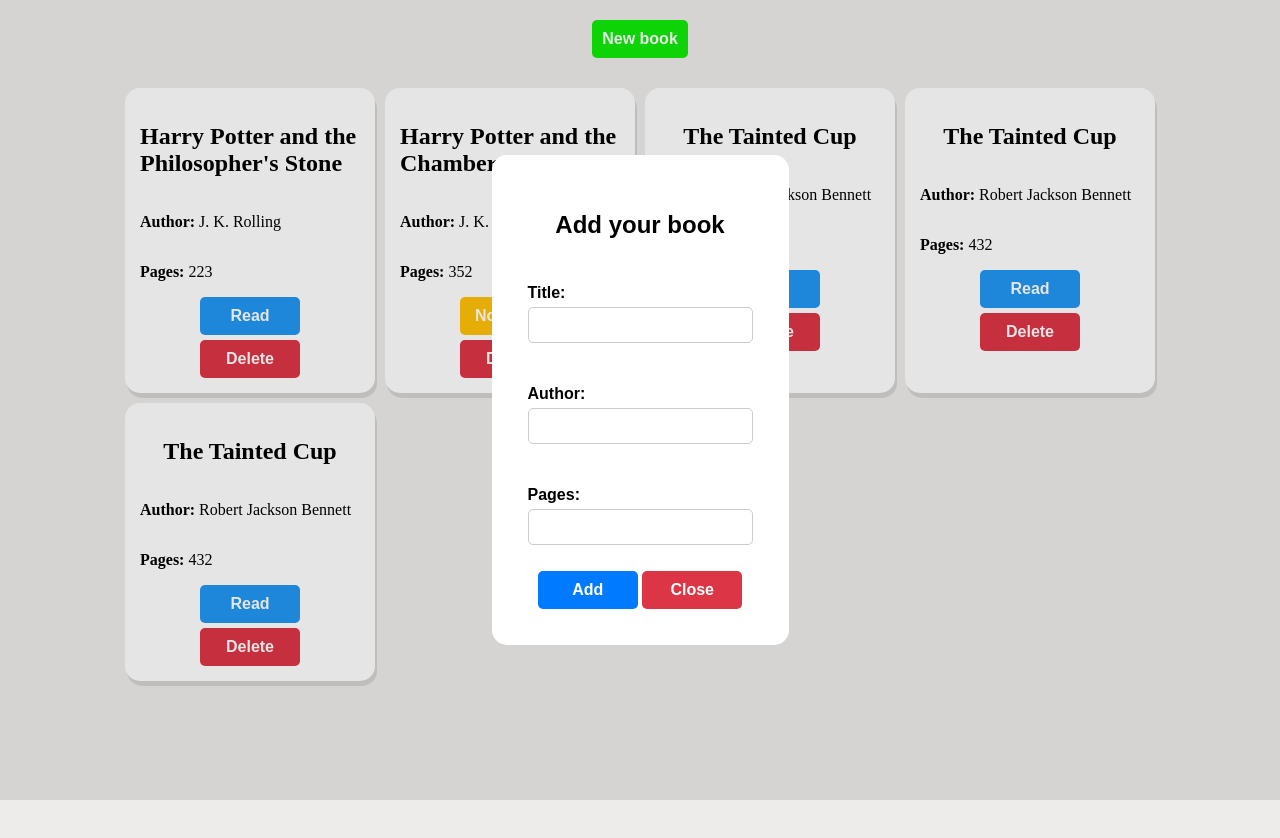
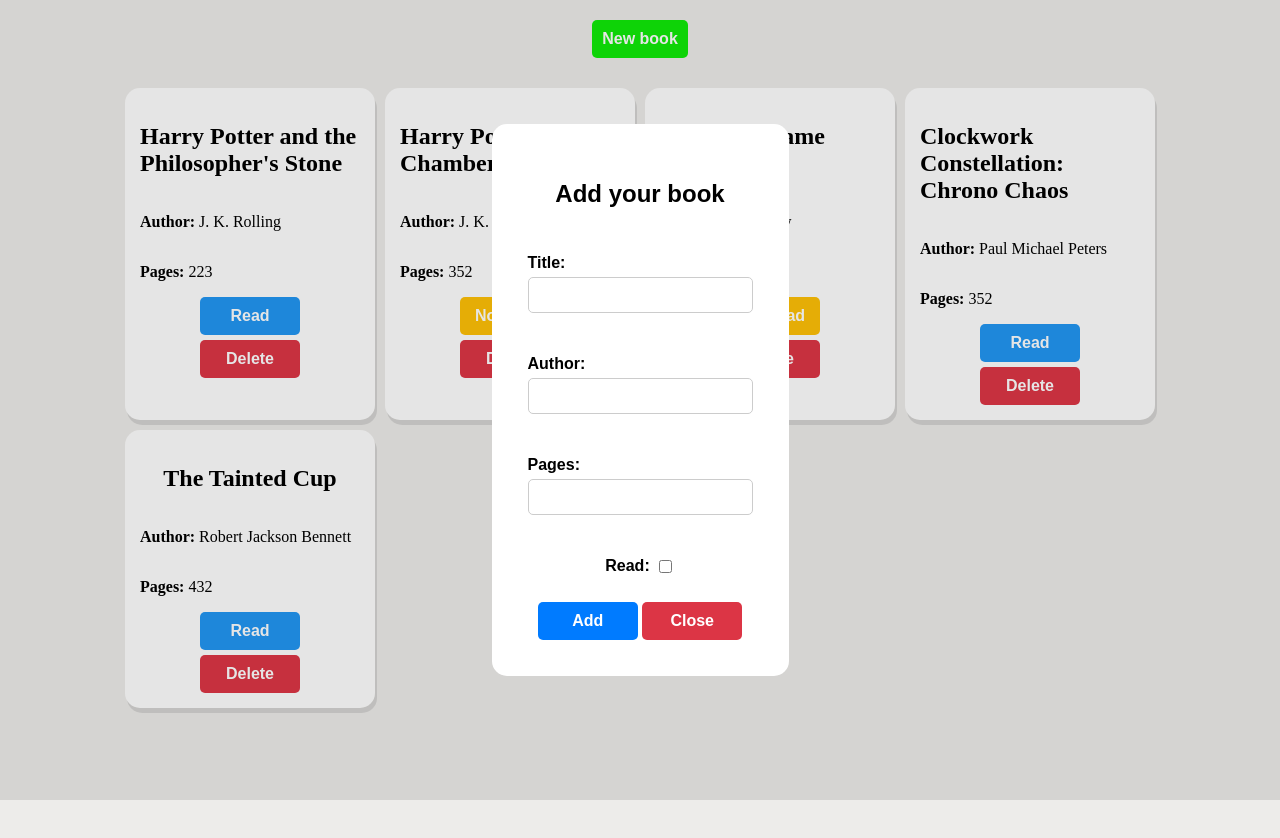
Before and after one commit to SaadJmari/library, a plain HTML site: page index.html in a window 1280 px wide. Both pictures are taken after a click on the button "New book". Drawn offline with Linux system fonts and the light colour scheme.

Commit message:
Added the check read status in the form

```diff
--- a/index.html
+++ b/index.html
@@ -25,6 +25,10 @@
                     <label for="pagesInput">Pages: </label>
                     <input type="number" name="pagesInput" id="pagesInput" required>
                 </p>
+                <p class="readField">
+                    <label for="readInput">Read: </label>
+                    <input type="checkbox" name="readInput" id="readInput">
+                </p>
                 <div>
                     <button type="submit" class="add-btn" autofocus>Add</button>
                     <button type="submit" class="close-btn">Close</button>
--- a/script.js
+++ b/script.js
@@ -10,8 +10,8 @@
 //dummy data
 let book1 = new Book("Harry Potter and the Philosopher's Stone", "J. K. Rolling", 223, true)
 let book2 = new Book("Harry Potter and the Chamber of Secrets", "J. K. Rolling", 352, false)
-let book3 = new Book("The Tainted Cup", "Robert Jackson Bennett", 432, true)
-let book4 = new Book("The Tainted Cup", "Robert Jackson Bennett", 432, true)
+let book3 = new Book("Under the Same Stars", "Libba Bray", 480, false)
+let book4 = new Book("Clockwork Constellation: Chrono Chaos", "Paul Michael Peters", 352, true)
 let book5 = new Book("The Tainted Cup", "Robert Jackson Bennett", 432, true)
 
 
@@ -94,16 +94,18 @@
     const bookTitle = document.querySelector("#titleInput").value
     const bookAuthor = document.querySelector("#authorInput").value
     const bookPages = document.querySelector("#pagesInput").value
+    const bookRead = document.querySelector("#readInput").checked
 
     if (bookTitle == "" || bookAuthor == "" || bookPages == "") {
         alert("Please Fill In All Required Fields")
         return false;
     }
 
-    addBookToLibrary(bookTitle, bookAuthor, bookPages, true)
+    addBookToLibrary(bookTitle, bookAuthor, bookPages, bookRead)
     document.querySelector("#titleInput").value = ""
     document.querySelector("#authorInput").value = ""
     document.querySelector("#pagesInput").value = ""
+    document.querySelector("#readInput").checked = false
 
     dialog.close()
 })
--- a/style.css
+++ b/style.css
@@ -136,3 +136,7 @@
 .toggleReadBtn.unread {
     background-color: #FFC107;
 }
+
+.readField {
+    display: flex;
+}
```
Also changed, not shown: 1 other file.
